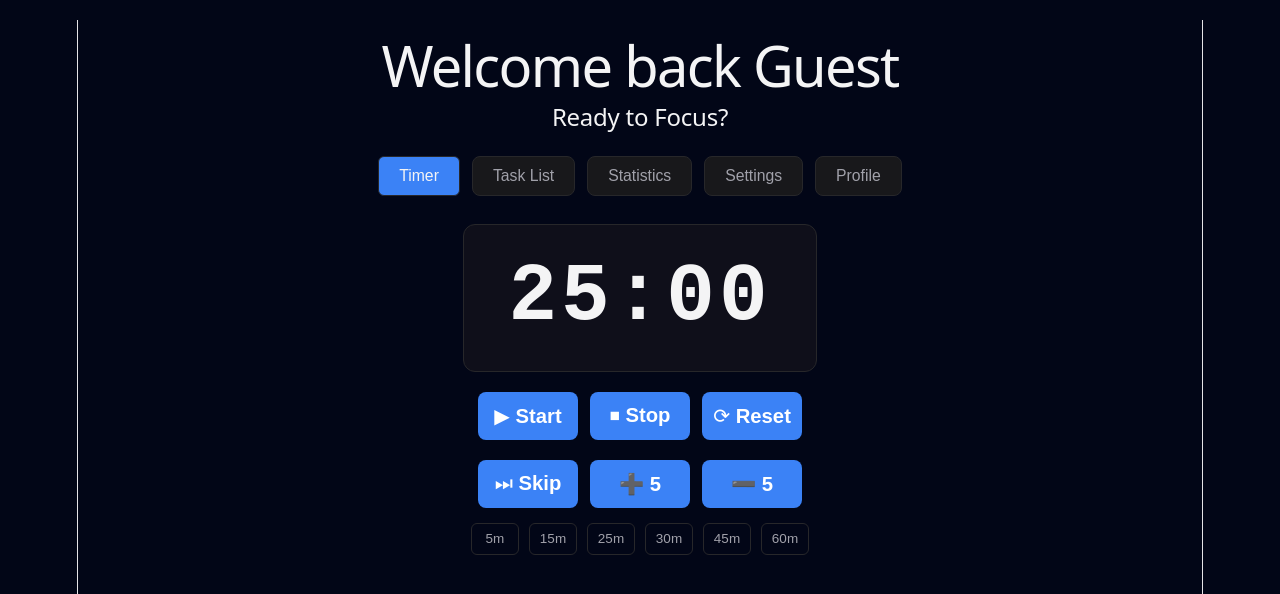
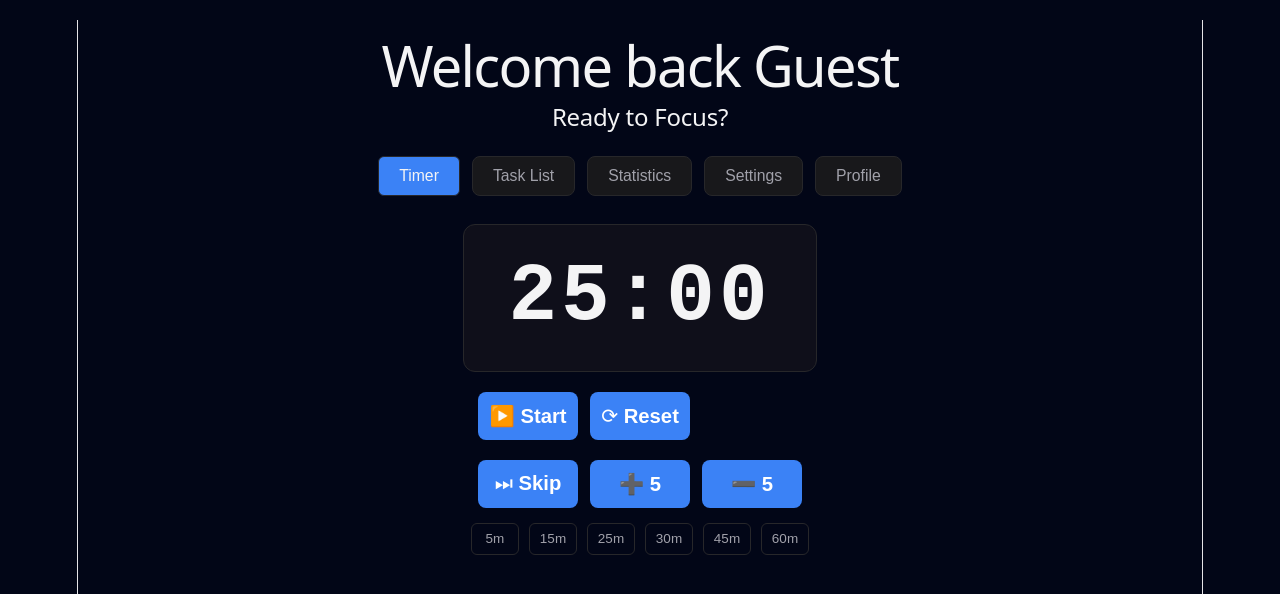
Before and after one commit to FinchDefense/flowstate-app, a React (Vite) app: page / in a window 1280 px wide. Shown: the top 594 px of the page. Built offline with nearby package versions, Linux system fonts and the light colour scheme.

Commit message:
Remove "stop" button, change some names

```diff
--- a/src/components/Timer.tsx
+++ b/src/components/Timer.tsx
@@ -43,7 +43,7 @@ export function Timer() {
     setIsRunning(false);
   }
 
-  const handleStartResume = () => {
+  const handleStartPause = () => {
     if (isRunning) {
       stopTimer();
     }
@@ -76,10 +76,9 @@ export function Timer() {
       </div>
       <div className="timer-buttons">
         <div className="timer-buttons-main-controls">
-          <button onClick={handleStartResume}>
-            {isRunning ? "⏸️ Resume" : "▶ Start"}
+          <button onClick={handleStartPause}>
+            {isRunning ? "⏸️ Pause": "▶️ Start"}
           </button>
-          <button>⏹ Stop</button>
           <button onClick={handleReset}>⟳ Reset</button>
         </div>
         <div className="timer-buttons-secondary-controls">
```
